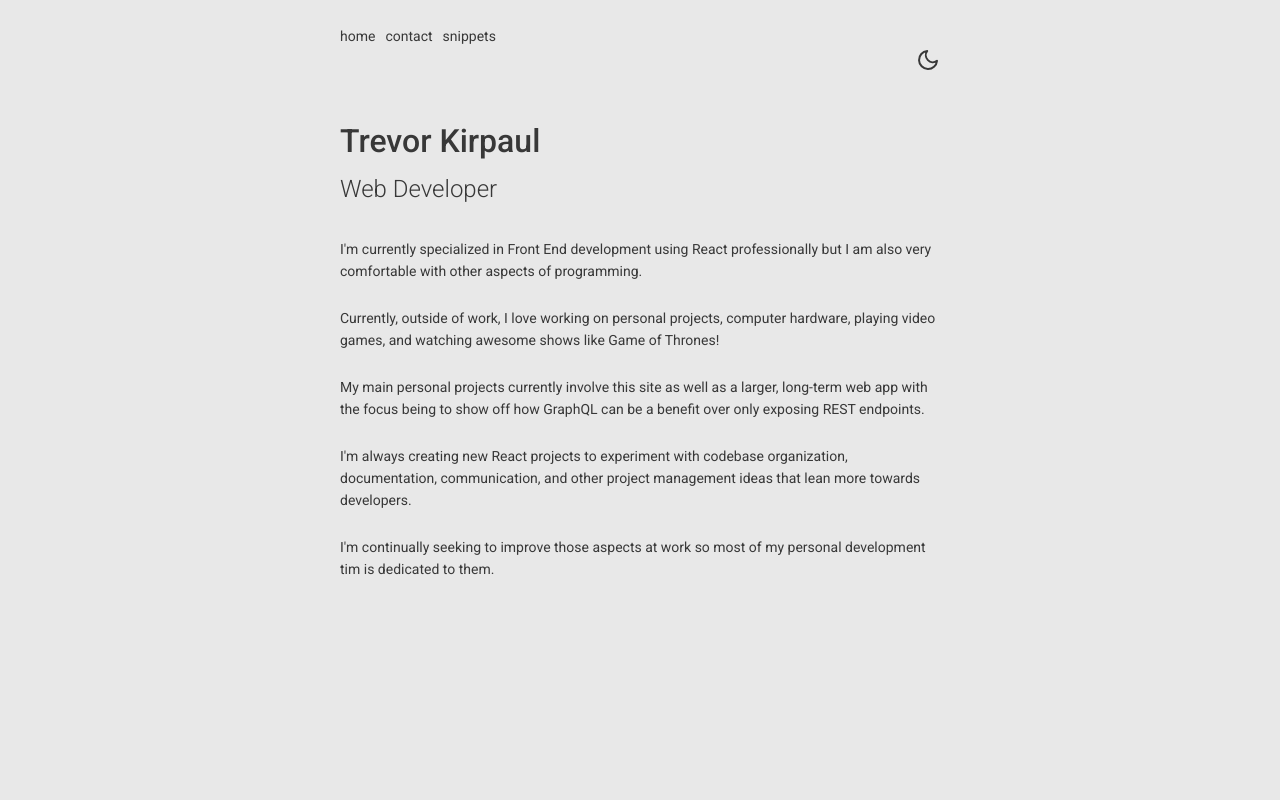
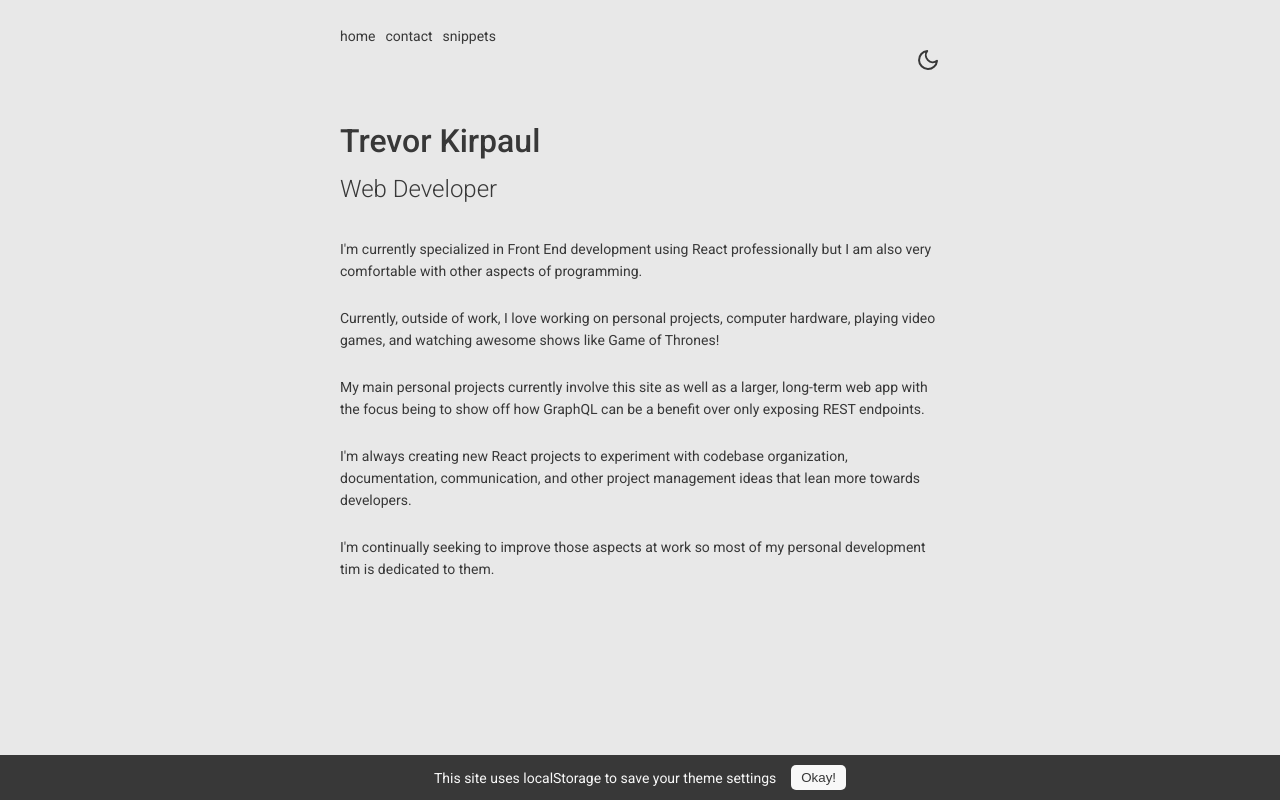
Before and after one commit to trevorkirpaul/portfolio-2019, a React (Create React App) app: page / in a window 1280 px wide. Built offline with nearby package versions, Linux system fonts and the light colour scheme.

Commit message:
- updated Toast component to fix issues with rendering and remove redundant code - created WelcomeTosat component and implemented on Home view component

```diff
--- a/public/index.html
+++ b/public/index.html
@@ -40,6 +40,7 @@
   <body>
     <noscript>You need to enable JavaScript to run this app.</noscript>
     <div id="root"></div>
+    <div id="toast-root"></div>
     <!--
       This HTML file is a template.
       If you open it directly in the browser, you will see an empty page.
--- a/src/components/Toast/Toast.tsx
+++ b/src/components/Toast/Toast.tsx
@@ -1,49 +1,8 @@
 import React from 'react'
 import ReactDOM from 'react-dom'
-import { useTransition } from 'react-spring'
+import { Transition } from 'react-spring/renderprops'
 
 import Content from './components/Content'
-
-const RenderChildrenWithAnimation = ({
-  children,
-  visible,
-  background,
-  color,
-  danger,
-  success,
-  warning
-}: {
-  children: React.ReactNode
-  visible: boolean
-  background: string
-  color: string
-  danger: boolean
-  success: boolean
-  warning: boolean
-}) => {
-  const transition = useTransition(visible, null, {
-    from: { opacity: 0, bottom: -50, position: 'absolute' },
-    enter: { opacity: 1, bottom: 0 },
-    leave: { opacity: 0 }
-  })
-
-  return transition.map(
-    ({ item, key, props }: { item?: any; key: any; props: any }) =>
-      item && (
-        <Content
-          key={key}
-          style={props}
-          background={background}
-          color={color}
-          danger={danger}
-          success={success}
-          warning={warning}
-        >
-          {children}
-        </Content>
-      )
-  )
-}
 
 export interface ToastProps {
   /**
@@ -64,6 +23,7 @@ export interface ToastProps {
   danger: boolean
   success: boolean
   warning: boolean
+  className?: string
 }
 
 /**
@@ -98,7 +58,8 @@ class Toast extends React.Component<ToastProps> {
       color,
       danger,
       success,
-      warning
+      warning,
+      className
     } = this.props
 
     const el = document.getElementById(domNodeID)
@@ -108,15 +69,33 @@ class Toast extends React.Component<ToastProps> {
     }
 
     return ReactDOM.createPortal(
-      <RenderChildrenWithAnimation
-        background={background}
-        color={color}
-        danger={danger}
-        success={success}
-        warning={warning}
-        children={children}
-        visible={visible}
-      />,
+      React.cloneElement(
+        <React.Fragment>
+          <Transition
+            items={visible}
+            from={{ opacity: 0 }}
+            enter={{ opacity: 1 }}
+            leave={{ opacity: 0 }}
+          >
+            {show =>
+              show &&
+              (props => (
+                <Content
+                  style={props}
+                  background={background}
+                  color={color}
+                  danger={danger}
+                  success={success}
+                  warning={warning}
+                  className={className}
+                >
+                  {children}
+                </Content>
+              ))
+            }
+          </Transition>
+        </React.Fragment>
+      ),
       el
     )
   }
--- a/src/components/Toast/components/Content.tsx
+++ b/src/components/Toast/components/Content.tsx
@@ -10,7 +10,6 @@ export interface ContentProps {
   success?: boolean
   warning?: boolean
   className?: string
-  key?: any
   style?: any
 }
 
@@ -22,7 +21,6 @@ const Content = ({
   success,
   warning,
   className,
-  key,
   style
 }: ContentProps) => (
   <S.Content
@@ -32,7 +30,6 @@ const Content = ({
     danger={danger}
     success={success}
     warning={warning}
-    key={key}
     style={style}
   >
     {children}
--- a/src/components/Toast/styles.ts
+++ b/src/components/Toast/styles.ts
@@ -6,7 +6,7 @@ import { ContentProps } from './components/Content'
 const Toast = styled.div``
 
 const Content = styled.div<ContentProps>`
-  position: absolute;
+  position: fixed;
   bottom: 0;
   left: 0;
   width: 100%;
--- a/src/containers/Home/Home.tsx
+++ b/src/containers/Home/Home.tsx
@@ -4,8 +4,15 @@ import Layout from 'components/Layout'
 import TitlePanel from 'components/TitlePanel'
 import Text from 'components/Text'
 
-const Home = () => (
+import WelcomeToast from './components/WelcomeToast'
+
+const Home = () => {
+  const [visible, toggleVisibility] = React.useState(true)
+
+  return (
     <Layout>
+      <WelcomeToast visible={visible} toggleVisibility={toggleVisibility} />
+
       <TitlePanel title='Trevor Kirpaul' subTitle='Web Developer' />
 
       <Layout.Spacer marginTop='15px' marginBottom='35px' />
@@ -21,8 +28,8 @@ const Home = () => (
 
         <Text>
           Currently, outside of work, I love working on personal projects,
-        computer hardware, playing video games, and watching awesome shows like
-        Game of Thrones!
+          computer hardware, playing video games, and watching awesome shows
+          like Game of Thrones!
         </Text>
 
         <Layout.Spacer marginBottom='25px' />
@@ -37,8 +44,8 @@ const Home = () => (
 
         <Text>
           I'm always creating new React projects to experiment with codebase
-        organization, documentation, communication, and other project management
-        ideas that lean more towards developers.
+          organization, documentation, communication, and other project
+          management ideas that lean more towards developers.
         </Text>
 
         <Layout.Spacer marginBottom='25px' />
@@ -50,5 +57,6 @@ const Home = () => (
       </Layout.Hero>
     </Layout>
   )
+}
 
 export default Home
--- /dev/null
+++ b/src/containers/Home/components/WelcomeToast.tsx
@@ -0,0 +1,19 @@
+import React, { Dispatch, SetStateAction } from 'react'
+
+import * as S from '../styles'
+
+export interface WelcomeToastProps {
+  visible: boolean
+  toggleVisibility: Dispatch<SetStateAction<boolean>>
+}
+
+const WelcomeToast = ({ visible, toggleVisibility }: WelcomeToastProps) => (
+  <S.WelcomeToast visible={visible} domNodeID='toast-root'>
+    <S.Label>This site uses localStorage to save your theme settings</S.Label>
+    <S.ToastButton onClick={() => toggleVisibility(!visible)}>
+      Okay!
+    </S.ToastButton>
+  </S.WelcomeToast>
+)
+
+export default WelcomeToast
--- /dev/null
+++ b/src/containers/Home/styles.ts
@@ -0,0 +1,23 @@
+import styled from 'styled-components'
+
+import Toast from 'components/Toast'
+import Text from 'components/Text'
+import Button from 'components/Button'
+
+const WelcomeToast = styled(Toast)`
+  padding: 10px;
+`
+
+const Label = styled(Text)`
+  color: #f8f8f8;
+`
+
+const ToastButton = styled(Button)`
+  background: #f8f8f8;
+  color: #383838;
+  padding: 5px 10px;
+  margin-left: 15px;
+  border-radius: 5px;
+`
+
+export { WelcomeToast, Label, ToastButton }
```
Lines whose indentation alone changed are shown as unchanged.
